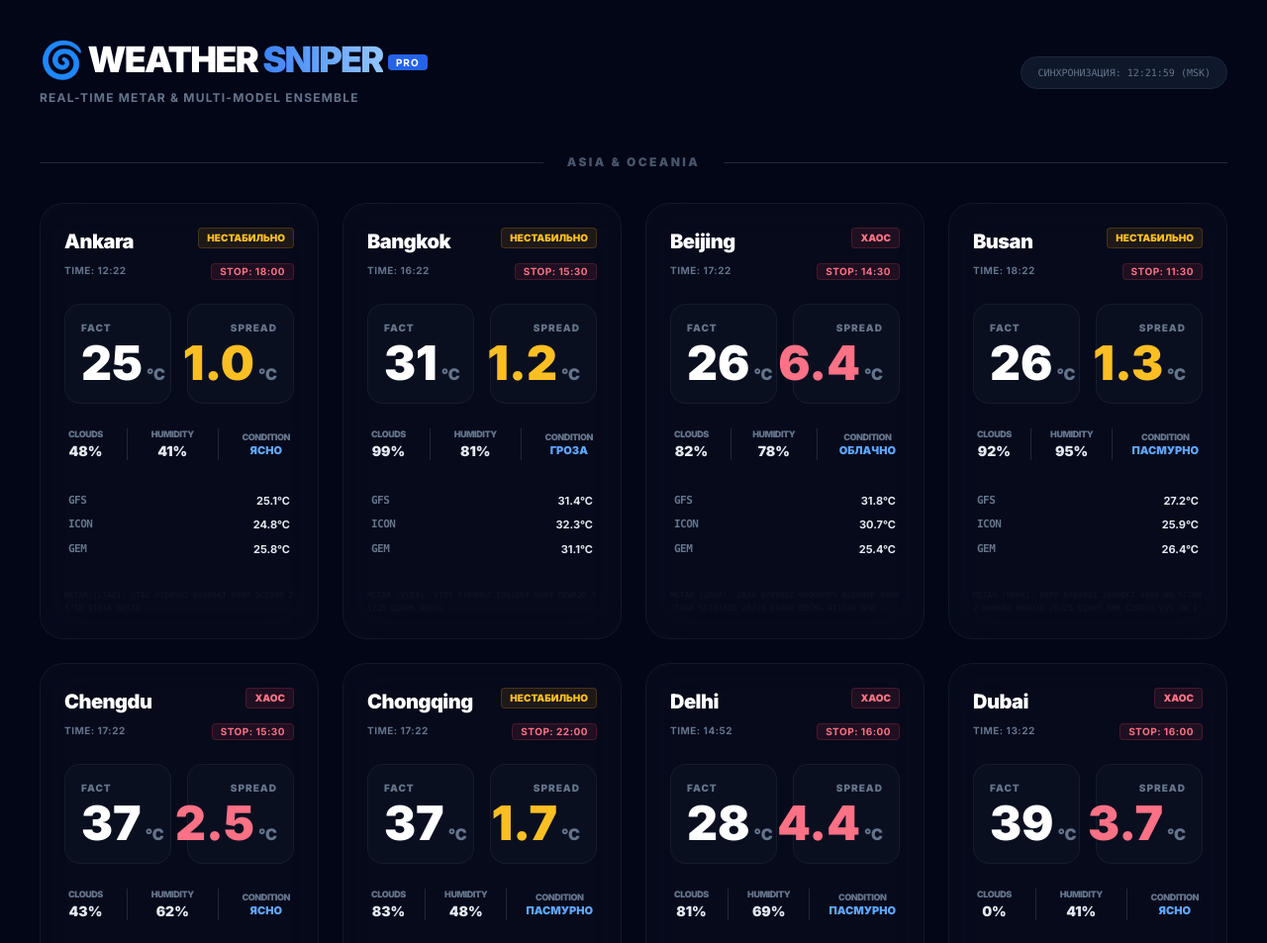
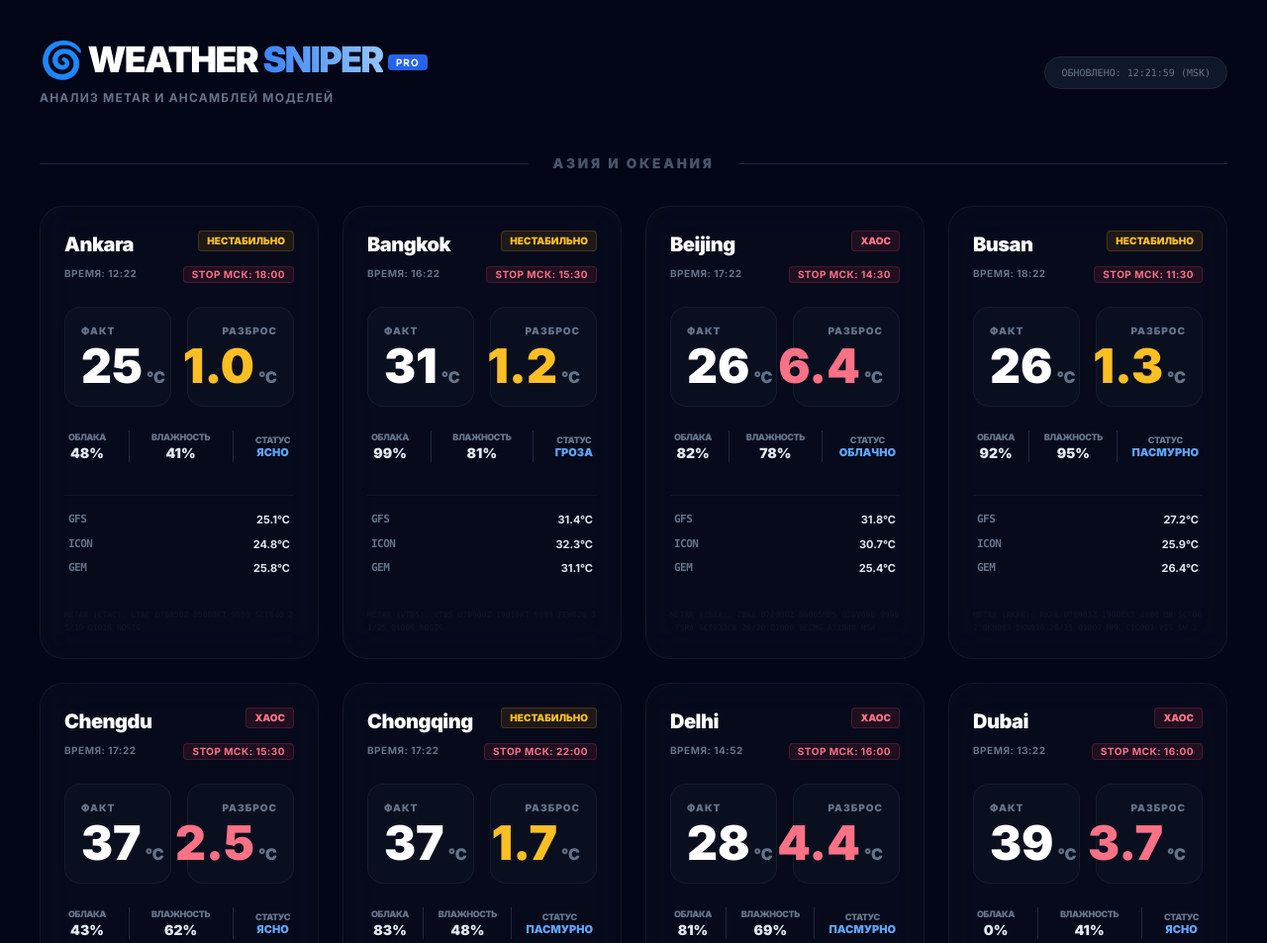
Before and after one commit to Wo0MBa/wo0mba.github.io, a plain HTML site: page weather/index.html in a window 1280 px wide. Shown: the top 953 px of the page at 99% size. Drawn offline with nearby package versions, Linux system fonts and the light colour scheme.

Commit message:
UI: Complete Russian localization + Region Dividers

```diff
--- a/weather/index.html
+++ b/weather/index.html
@@ -15,7 +15,7 @@
         .region-divider {
             display: flex; align-items: center; text-align: center;
             margin-top: 3rem; margin-bottom: 2rem;
-            color: #475569; text-transform: uppercase; letter-spacing: 0.2em; font-weight: 900; font-size: 0.75rem;
+            color: #475569; text-transform: uppercase; letter-spacing: 0.2em; font-weight: 900; font-size: 0.85rem;
         }
         .region-divider::before, .region-divider::after {
             content: ''; flex: 1; border-bottom: 1px solid #1e293b;
@@ -31,10 +31,10 @@
                 <h1 class="text-4xl font-black tracking-tighter text-white">
                     🌀 WEATHER <span class="text-gradient">SNIPER</span> <span class="text-[10px] bg-blue-600 text-white px-2 py-0.5 rounded align-middle uppercase tracking-widest font-bold">Pro</span>
                 </h1>
-                <p class="text-slate-500 text-xs mt-2 uppercase tracking-widest font-bold">Real-time METAR & Multi-Model Ensemble</p>
+                <p class="text-slate-500 text-xs mt-2 uppercase tracking-widest font-bold text-blue-400/80">Анализ METAR и Ансамблей Моделей</p>
             </div>
             <div id="lastUpdate" class="text-[10px] font-mono text-slate-500 bg-slate-900 px-4 py-2 rounded-full border border-slate-800">
-                SYNCING...
+                СИНХРОНИЗАЦИЯ...
             </div>
         </header>
 
@@ -49,7 +49,7 @@
             'Fog': 'Туман', 'Rain': 'Дождь', 'Thunderstorm': 'Гроза', 'Cloudy': 'Облачно'
         };
 
-        const REGION_LABELS = { "ASIA": "Asia & Oceania", "EUROPE": "Europe", "AMERICAS": "The Americas" };
+        const REGION_LABELS = { "ASIA": "Азия и Океания", "EUROPE": "Европа", "AMERICAS": "Америка" };
         const REGION_ORDER = ["ASIA", "EUROPE", "AMERICAS"];
 
         async function loadData() {
@@ -58,7 +58,7 @@
                 const data = await response.json();
                 renderCards(data);
                 const first = Object.values(data)[0];
-                document.getElementById('lastUpdate').innerText = 'СИНХРОНИЗАЦИЯ: ' + first.updated_at + ' (MSK)';
+                document.getElementById('lastUpdate').innerText = 'ОБНОВЛЕНО: ' + first.updated_at + ' (MSK)';
             } catch (e) { console.error(e); }
         }
 
@@ -67,20 +67,17 @@
             container.innerHTML = '';
 
             REGION_ORDER.forEach(region => {
-                // Filter cities for this region
                 const cities = Object.entries(data)
                     .filter(([_, info]) => info.region === region)
                     .sort((a, b) => a[0].localeCompare(b[0]));
 
                 if (cities.length === 0) return;
 
-                // Add Divider
                 const divider = document.createElement('div');
                 divider.className = 'region-divider';
                 divider.innerText = REGION_LABELS[region];
                 container.appendChild(divider);
 
-                // Create Grid
                 const grid = document.createElement('div');
                 grid.className = 'grid grid-cols-1 md:grid-cols-2 lg:grid-cols-3 xl:grid-cols-4 gap-6';
 
@@ -99,20 +96,20 @@
                             <span class="text-[10px] font-black px-2 py-0.5 rounded bg-${color}-500/10 text-${color}-400 border border-${color}-500/20">${status}</span>
                         </div>
                         <div class="text-[10px] font-bold text-slate-500 mb-6 flex justify-between uppercase tracking-wider">
-                            <span>Time: ${w.local_time}</span>
-                            <span class="cutoff-badge px-2 rounded">STOP: ${info.cutoff}</span>
+                            <span>Время: ${w.local_time}</span>
+                            <span class="cutoff-badge px-2 rounded">STOP МСК: ${info.cutoff}</span>
                         </div>
 
                         <div class="grid grid-cols-2 gap-4 mb-6">
                             <div class="bg-slate-900/40 rounded-2xl p-4 border border-white/5">
-                                <p class="text-[10px] text-slate-500 uppercase font-black mb-1 tracking-widest">Fact</p>
+                                <p class="text-[10px] text-slate-500 uppercase font-black mb-1 tracking-widest">Факт</p>
                                 <div class="flex items-baseline gap-1">
                                     <span class="text-5xl font-black text-white leading-none">${info.metar_temp !== null ? info.metar_temp : '--'}</span>
                                     <span class="text-base text-slate-500 font-black">°C</span>
                                 </div>
                             </div>
                             <div class="bg-slate-900/40 rounded-2xl p-4 border border-white/5 text-right">
-                                <p class="text-[10px] text-slate-500 uppercase font-black mb-1 tracking-widest">Spread</p>
+                                <p class="text-[10px] text-slate-500 uppercase font-black mb-1 tracking-widest">Разброс</p>
                                 <div class="flex items-baseline justify-end gap-1">
                                     <span class="text-5xl font-black text-${color}-400 leading-none">${spread.toFixed(1)}</span>
                                     <span class="text-base text-slate-500 font-black">°C</span>
@@ -122,22 +119,22 @@
 
                         <div class="flex justify-between items-center mb-8 px-1">
                             <div class="text-center">
-                                <p class="text-[9px] text-slate-500 uppercase font-black tracking-tighter">Clouds</p>
+                                <p class="text-[9px] text-slate-500 uppercase font-black tracking-tighter">Облака</p>
                                 <p class="text-sm font-black text-slate-200">${w.clouds}%</p>
                             </div>
                             <div class="h-8 w-px bg-slate-800"></div>
                             <div class="text-center">
-                                <p class="text-[9px] text-slate-500 uppercase font-black tracking-tighter">Humidity</p>
+                                <p class="text-[9px] text-slate-500 uppercase font-black tracking-tighter">Влажность</p>
                                 <p class="text-sm font-black text-slate-200">${w.humidity}%</p>
                             </div>
                             <div class="h-8 w-px bg-slate-800"></div>
                             <div class="text-center">
-                                <p class="text-[9px] text-slate-500 uppercase font-black tracking-tighter">Condition</p>
+                                <p class="text-[9px] text-slate-500 uppercase font-black tracking-tighter">Статус</p>
                                 <p class="text-[11px] font-black text-blue-400 leading-tight uppercase">${TRANSLATIONS[w.condition] || w.condition}</p>
                             </div>
                         </div>
 
-                        <div class="space-y-2 mb-8 px-1">
+                        <div class="space-y-2 mb-8 px-1 border-t border-white/5 pt-4">
                             ${info.models.map(m => `
                                 <div class="flex justify-between text-[11px] font-bold">
                                     <span class="text-slate-500 font-mono tracking-tighter uppercase">${m.name}</span>
@@ -147,7 +144,7 @@
                         </div>
 
                         <div class="text-[8px] font-mono text-slate-700 break-all opacity-20 group-hover:opacity-100 transition-opacity leading-relaxed">
-                            ${info.metar_raw || 'NO DATA AVAILABLE'}
+                            ${info.metar_raw || 'НЕТ ДАННЫХ'}
                         </div>
                     `;
                     grid.appendChild(card);
```
